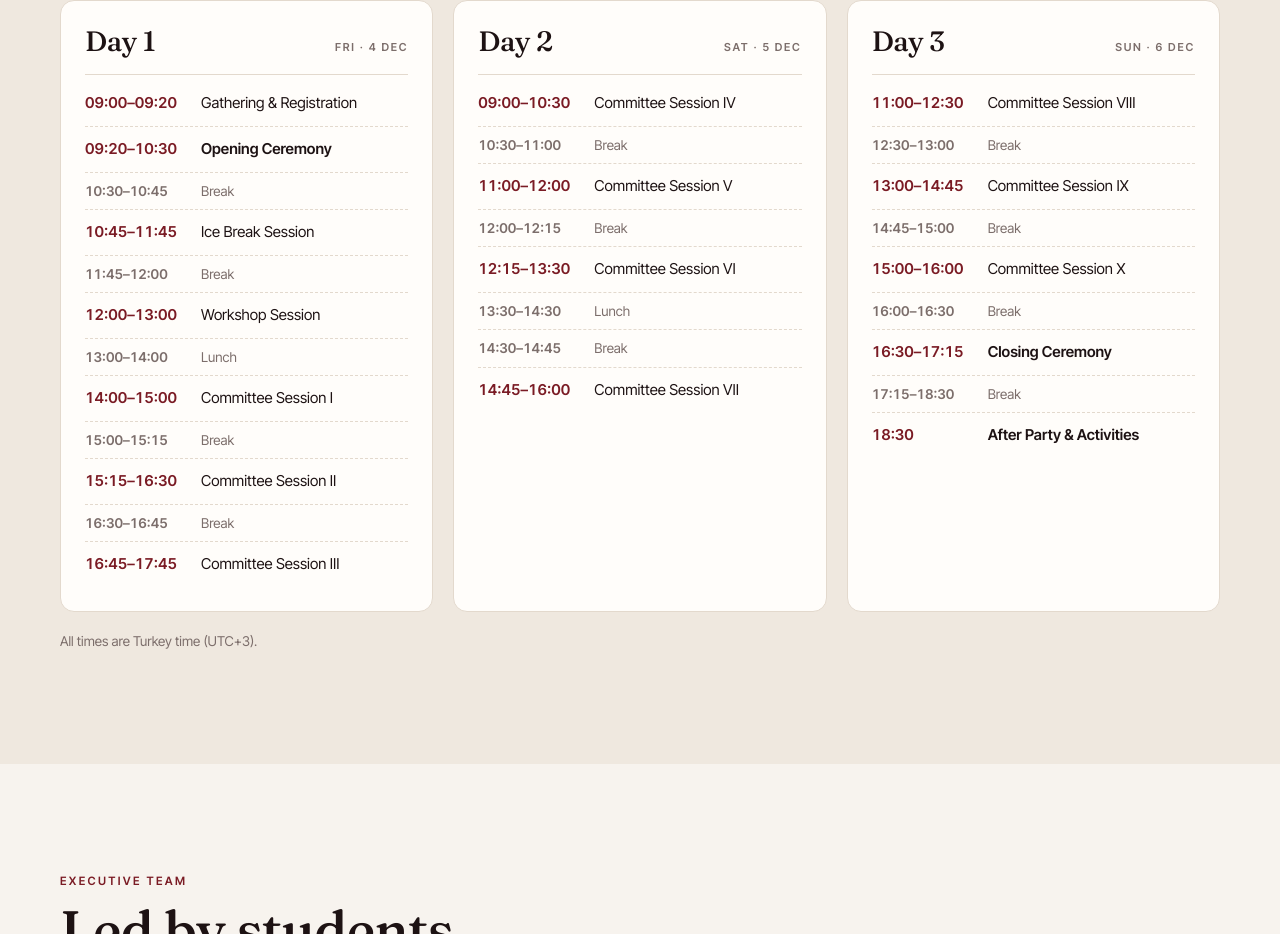
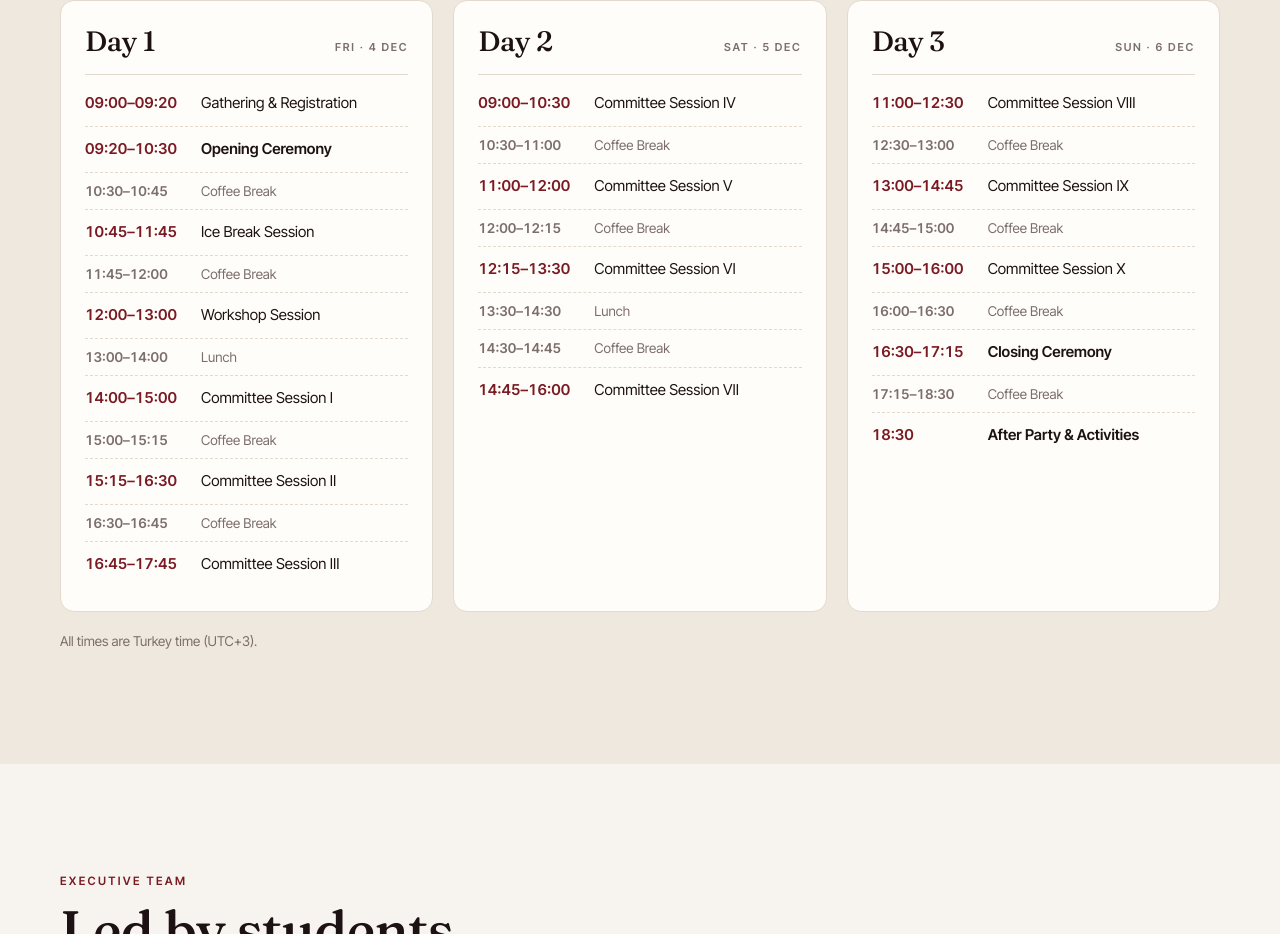
Before and after one commit to enesbugrahankilic/mglmun26, a plain HTML site: page public/index.html in a window 1280 px wide. Shown: the part 3927-4861 px from the top of the page. Drawn offline with nearby package versions, Linux system fonts and the light colour scheme.

Commit message:
Programme: label breaks as Coffee Break
Co-Authored-By: Claude Opus 5.5 <noreply@anthropic.com>

```diff
--- a/public/index.html
+++ b/public/index.html
@@ -721,9 +721,9 @@ const DEPTS=[
   ['Security',[['Head of Security','Barkın Metin']],['Ata Alpay','Mert Yolcu','Şamil Muratov','Nehir Akdeniz','Arda Alacık','Poyraz Güneş','Eymen Aras Korkmaz','Oğuz Kaan Orhon','Atlas Şahin']]
 ];
 const DAYS=[
-  ['Day 1','Fri · 4 Dec',[['09:00–09:20','Gathering & Registration'],['09:20–10:30','Opening Ceremony',1],['10:30–10:45','Break',2],['10:45–11:45','Ice Break Session'],['11:45–12:00','Break',2],['12:00–13:00','Workshop Session'],['13:00–14:00','Lunch',2],['14:00–15:00','Committee Session I'],['15:00–15:15','Break',2],['15:15–16:30','Committee Session II'],['16:30–16:45','Break',2],['16:45–17:45','Committee Session III']]],
-  ['Day 2','Sat · 5 Dec',[['09:00–10:30','Committee Session IV'],['10:30–11:00','Break',2],['11:00–12:00','Committee Session V'],['12:00–12:15','Break',2],['12:15–13:30','Committee Session VI'],['13:30–14:30','Lunch',2],['14:30–14:45','Break',2],['14:45–16:00','Committee Session VII']]],
-  ['Day 3','Sun · 6 Dec',[['11:00–12:30','Committee Session VIII'],['12:30–13:00','Break',2],['13:00–14:45','Committee Session IX'],['14:45–15:00','Break',2],['15:00–16:00','Committee Session X'],['16:00–16:30','Break',2],['16:30–17:15','Closing Ceremony',1],['17:15–18:30','Break',2],['18:30','After Party & Activities',1]]]
+  ['Day 1','Fri · 4 Dec',[['09:00–09:20','Gathering & Registration'],['09:20–10:30','Opening Ceremony',1],['10:30–10:45','Coffee Break',2],['10:45–11:45','Ice Break Session'],['11:45–12:00','Coffee Break',2],['12:00–13:00','Workshop Session'],['13:00–14:00','Lunch',2],['14:00–15:00','Committee Session I'],['15:00–15:15','Coffee Break',2],['15:15–16:30','Committee Session II'],['16:30–16:45','Coffee Break',2],['16:45–17:45','Committee Session III']]],
+  ['Day 2','Sat · 5 Dec',[['09:00–10:30','Committee Session IV'],['10:30–11:00','Coffee Break',2],['11:00–12:00','Committee Session V'],['12:00–12:15','Coffee Break',2],['12:15–13:30','Committee Session VI'],['13:30–14:30','Lunch',2],['14:30–14:45','Coffee Break',2],['14:45–16:00','Committee Session VII']]],
+  ['Day 3','Sun · 6 Dec',[['11:00–12:30','Committee Session VIII'],['12:30–13:00','Coffee Break',2],['13:00–14:45','Committee Session IX'],['14:45–15:00','Coffee Break',2],['15:00–16:00','Committee Session X'],['16:00–16:30','Coffee Break',2],['16:30–17:15','Closing Ceremony',1],['17:15–18:30','Coffee Break',2],['18:30','After Party & Activities',1]]]
 ];
 // Opening Ceremony: 4 Dec 2026 09:20 Istanbul (UTC+3); closing ceremony ends 6 Dec 17:15
 const OPENING=Date.UTC(2026,11,4,6,20,0), CLOSING=Date.UTC(2026,11,6,14,15,0);
```
